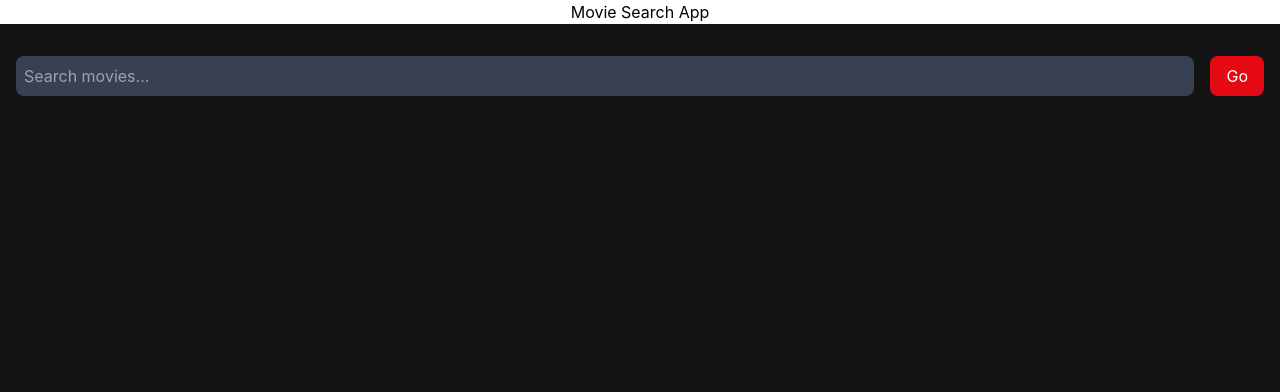
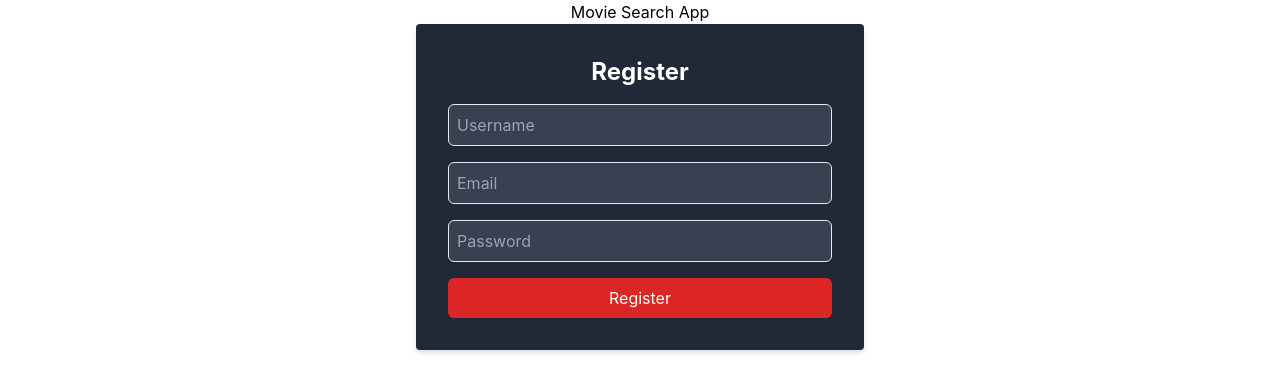
Before and after one commit to FranciscoWatson/Movie-App, a React (Create React App) app in the folder Movie-App-React-WebApp/movie-webapp/: page / in a window 1280 px wide. Shown: the top 392 px of the page. Built offline with nearby package versions, Linux system fonts and the light colour scheme.

Commit message:
Agregamos front de login y registro y algunos filtros

```diff
--- a/Movie-App-React-WebApp/movie-webapp/package.json
+++ b/Movie-App-React-WebApp/movie-webapp/package.json
@@ -6,8 +6,10 @@
     "@testing-library/jest-dom": "^5.17.0",
     "@testing-library/react": "^13.4.0",
     "@testing-library/user-event": "^13.5.0",
+    "bootstrap": "^5.3.3",
     "react": "^18.2.0",
     "react-dom": "^18.2.0",
+    "react-router-dom": "^6.22.3",
     "react-scripts": "5.0.1",
     "web-vitals": "^2.1.4"
   },
--- a/Movie-App-React-WebApp/movie-webapp/src/App.jsx
+++ b/Movie-App-React-WebApp/movie-webapp/src/App.jsx
@@ -1,11 +1,33 @@
+import React, { useState } from 'react';
 import './App.css';
 import MovieSearch from './components/MovieSearch';
+import RegisterForm from './components/RegisterForm';
+import LoginForm from './components/LoginForm';
 
 function App() {
+  const [isRegistered, setIsRegistered] = useState(false);
+  const [isLoggedIn, setIsLoggedIn] = useState(false);
+
+  const handleRegister = (userData) => {
+    console.log("Registrando usuario:", userData);
+    setIsRegistered(true);
+  };
+
+  const handleLogin = (userData) => {
+    console.log("Iniciando sesión:", userData);
+    setIsLoggedIn(true);
+  };
+
   return (
     <div className="App">
       <h1>Movie Search App</h1>
-      <MovieSearch />
+      {!isRegistered ? (
+        <RegisterForm onRegister={handleRegister} />
+      ) : !isLoggedIn ? (
+        <LoginForm onLogin={handleLogin} />
+      ) : (
+        <MovieSearch />
+      )}
     </div>
   );
 }
--- /dev/null
+++ b/Movie-App-React-WebApp/movie-webapp/src/components/LoginForm.jsx
@@ -0,0 +1,38 @@
+// LoginForm.jsx
+import React, { useState } from "react";
+
+const LoginForm = ({ onLogin }) => {
+  const [email, setEmail] = useState("");
+  const [password, setPassword] = useState("");
+
+  const handleSubmit = (e) => {
+    e.preventDefault();
+    // Aquí puedes agregar la lógica para enviar los datos de inicio de sesión al backend
+    onLogin({ email, password });
+  };
+
+  return (
+    <form onSubmit={handleSubmit} className="max-w-md mx-auto bg-gray-800 p-8 rounded shadow-md">
+      <h2 className="text-2xl font-bold mb-4 text-center text-white">Login</h2>
+      <input
+        type="email"
+        placeholder="Email"
+        value={email}
+        onChange={(e) => setEmail(e.target.value)}
+        className="block w-full p-2 mb-4 border rounded-md focus:outline-none focus:ring focus:border-yellow-400 transition duration-300 bg-gray-700 text-white"
+      />
+      <input
+        type="password"
+        placeholder="Password"
+        value={password}
+        onChange={(e) => setPassword(e.target.value)}
+        className="block w-full p-2 mb-4 border rounded-md focus:outline-none focus:ring focus:border-yellow-400 transition duration-300 bg-gray-700 text-white"
+      />
+      <button type="submit" className="w-full bg-red-600 hover:bg-red-700 text-white py-2 rounded-md transition duration-300">
+        Login
+      </button>
+    </form>
+  );
+};
+
+export default LoginForm;
--- a/Movie-App-React-WebApp/movie-webapp/src/components/MovieCard.jsx
+++ b/Movie-App-React-WebApp/movie-webapp/src/components/MovieCard.jsx
@@ -1,18 +1,13 @@
+// MovieCard.jsx
+
 import React from "react";
 
-const IMAGE_BASE_URL = "https://image.tmdb.org/t/p/w500";
 
 const MovieCard = ({ movie }) => {
   return (
-    <div className="group bg-gray-800 rounded-lg shadow-lg overflow-hidden relative">
-      <img src={movie.poster_path ? `${IMAGE_BASE_URL}${movie.poster_path}` : 'path/to/default/image.jpg'} alt={movie.title} className="w-full object-cover group-hover:opacity-50" />
-      {/* Overlay that appears on hover */}
-      <div className="absolute inset-0 opacity-0 group-hover:opacity-100 transition-opacity duration-300 bg-black bg-opacity-60 flex items-center justify-center">
-        <div className="text-center">
-          <h3 className="text-lg font-bold text-white">{movie.title}</h3>
-          <p className="text-sm text-gray-300">Rating: {movie.vote_average || "N/A"}</p>
-        </div>
-      </div>
+    <div className="movie-card">
+      <img src={`https://image.tmdb.org/t/p/w500/${movie.poster_path}`} alt={movie.title} />
+      <h3>{movie.title}</h3>
     </div>
   );
 };
--- a/Movie-App-React-WebApp/movie-webapp/src/components/MovieDetailsPopup.jsx
+++ b/Movie-App-React-WebApp/movie-webapp/src/components/MovieDetailsPopup.jsx
@@ -1,23 +1,24 @@
-// MovieDetailsPopup.jsx
 import React from "react";
 
 const IMAGE_BASE_URL = "https://image.tmdb.org/t/p/original";
 
 const MovieDetailsPopup = ({ movie, onClose }) => {
   return (
-    <div className="fixed inset-0 bg-black bg-opacity-50 z-50 flex items-center justify-center p-4">
-      <div className="bg-gray-800 rounded-lg shadow-xl overflow-hidden max-w-2xl w-full">
+    <div className="fixed inset-0 z-50 flex items-center justify-center p-4">
+      <div className="bg-gray-900 rounded-lg shadow-xl overflow-hidden max-w-2xl w-full">
         <div className="flex flex-col md:flex-row">
           {movie.poster_path && (
             <div className="md:w-1/2">
-              <img src={`${IMAGE_BASE_URL}${movie.poster_path}`} alt={movie.title} className="object-cover w-full h-full" />
+              <img src={`${IMAGE_BASE_URL}${movie.poster_path}`} alt={movie.title} className="object-cover w-full h-full rounded-t-lg md:rounded-t-none md:rounded-l-lg" />
             </div>
           )}
           <div className="flex-1 p-4">
             <h2 className="text-2xl font-bold mb-2">{movie.title}</h2>
-            <p>{movie.overview || "No overview available."}</p>
-            <p className="mt-4">Release Date: {movie.release_date}</p>
-            <p>Rating: {movie.vote_average}</p>
+            <p className="text-gray-400">{movie.overview || "No overview available."}</p>
+            <div className="mt-4 flex items-center">
+              <p className="mr-4">Release Date: {movie.release_date}</p>
+              <p>Rating: {movie.vote_average}</p>
+            </div>
             <button onClick={onClose} className="mt-4 px-4 py-2 bg-red-600 text-white rounded hover:bg-red-700 transition duration-300">Close</button>
           </div>
         </div>
--- a/Movie-App-React-WebApp/movie-webapp/src/components/MovieSearch.jsx
+++ b/Movie-App-React-WebApp/movie-webapp/src/components/MovieSearch.jsx
@@ -1,55 +1,90 @@
 import React, { useState } from "react";
 import MovieCard from "./MovieCard";
-import MovieDetailsPopup from "./MovieDetailsPopup"; // You'll create this component next
+import MovieDetailsPopup from "./MovieDetailsPopup";
 
 const MovieSearch = () => {
   const [query, setQuery] = useState("");
   const [movies, setMovies] = useState([]);
-  const [activeMovie, setActiveMovie] = useState(null); // New state for active/focused movie
+  const [activeMovie, setActiveMovie] = useState(null);
+  const [genre, setGenre] = useState("");
+  const [actor, setActor] = useState("");
+  const [director, setDirector] = useState("");
 
   const API_KEY = "81b11a2b974891b65c1d7eb7fe785eb3";
   const BASE_URL = "https://api.themoviedb.org/3";
 
-  const fetchMovies = async (searchQuery) => {
-    const url = `${BASE_URL}/search/movie?api_key=${API_KEY}&query=${encodeURIComponent(
-      searchQuery
-    )}`;
+  const fetchMovies = async () => {
+    const url = `${BASE_URL}/search/movie?api_key=${API_KEY}&query=${encodeURIComponent(query)}`;
     const response = await fetch(url);
     const data = await response.json();
-    return data.results;
+
+    let filteredMovies = data.results.filter(movie => movie.poster_path); // Filtrar películas sin imagen
+
+    if (genre) {
+      filteredMovies = filteredMovies.filter(movie => movie.genre_ids && movie.genre_ids.includes(parseInt(genre)));
+    }
+    if (actor) {
+      // Agrega aquí el filtrado por actor si es necesario
+    }
+    if (director) {
+      // Agrega aquí el filtrado por director si es necesario
+    }
+
+    return filteredMovies;
   };
+
 
   const handleSearch = async (e) => {
     e.preventDefault();
-    if (!query) return;
-    const searchedMovies = await fetchMovies(query);
+    const searchedMovies = await fetchMovies();
     setMovies(searchedMovies);
   };
 
 const handleMovieSelect = (movie) => {
-    setActiveMovie(movie); // Set the active movie to the one selected
+  setActiveMovie(movie);
 };
+
 
   return (
     <div className="min-h-screen bg-netflix-dark text-white px-4 py-8">
-      <div className="max-w mx-auto">  {/* Cambiar aca para el ancho del componente */}
-      <form onSubmit={handleSearch} className="flex flex-col sm:flex-row gap-4">
+      <div className="max-w mx-auto">
+        <form onSubmit={handleSearch} className="flex flex-col sm:flex-row gap-4 mb-4">
           <input
             type="text"
             placeholder="Search movies..."
             value={query}
-      onChange={(e) => setQuery(e.target.value)} // Use setQuery to update query state
+            onChange={(e) => setQuery(e.target.value)}
+            className="flex-1 p-2 outline-none rounded-lg focus:ring-2 focus:ring-netflix-red focus:bg-gray-800 bg-gray-700 text-white placeholder-gray-400"
+          />
+          <input
+            type="text"
+            placeholder="Genre"
+            value={genre}
+            onChange={(e) => setGenre(e.target.value)}
+            className="flex-1 p-2 outline-none rounded-lg focus:ring-2 focus:ring-netflix-red focus:bg-gray-800 bg-gray-700 text-white placeholder-gray-400"
+          />
+          <input
+            type="text"
+            placeholder="Actor"
+            value={actor}
+            onChange={(e) => setActor(e.target.value)}
+            className="flex-1 p-2 outline-none rounded-lg focus:ring-2 focus:ring-netflix-red focus:bg-gray-800 bg-gray-700 text-white placeholder-gray-400"
+          />
+          <input
+            type="text"
+            placeholder="Director"
+            value={director}
+            onChange={(e) => setDirector(e.target.value)}
             className="flex-1 p-2 outline-none rounded-lg focus:ring-2 focus:ring-netflix-red focus:bg-gray-800 bg-gray-700 text-white placeholder-gray-400"
           />
           <button
             type="submit"
             className="px-4 py-2 bg-netflix-red hover:bg-red-700 rounded-lg transition duration-300"
           >
-      Go
+            Search
           </button>
         </form>
-        {/* Your existing UI components */}
-        <div className="grid grid-cols-1 sm:grid-cols-2 md:grid-cols-3 lg:grid-cols-4 xl:grid-cols-5 gap-6 mt-8">
+        <div className="grid grid-cols-1 sm:grid-cols-2 md:grid-cols-3 lg:grid-cols-4 xl:grid-cols-5 gap-6">
           {movies.map((movie) => (
             <div key={movie.id} onClick={() => handleMovieSelect(movie)}>
               <MovieCard movie={movie} />
--- /dev/null
+++ b/Movie-App-React-WebApp/movie-webapp/src/components/RegisterForm.jsx
@@ -0,0 +1,46 @@
+// RegisterForm.jsx
+import React, { useState } from "react";
+
+const RegisterForm = ({ onRegister }) => {
+  const [username, setUsername] = useState("");
+  const [email, setEmail] = useState("");
+  const [password, setPassword] = useState("");
+
+  const handleSubmit = (e) => {
+    e.preventDefault();
+    // Aquí puedes agregar la lógica para enviar los datos de registro al backend
+    onRegister({ username, email, password });
+  };
+
+  return (
+    <form onSubmit={handleSubmit} className="max-w-md mx-auto bg-gray-800 p-8 rounded shadow-md">
+      <h2 className="text-2xl font-bold mb-4 text-center text-white">Register</h2>
+      <input
+        type="text"
+        placeholder="Username"
+        value={username}
+        onChange={(e) => setUsername(e.target.value)}
+        className="block w-full p-2 mb-4 border rounded-md focus:outline-none focus:ring focus:border-yellow-400 transition duration-300 bg-gray-700 text-white"
+      />
+      <input
+        type="email"
+        placeholder="Email"
+        value={email}
+        onChange={(e) => setEmail(e.target.value)}
+        className="block w-full p-2 mb-4 border rounded-md focus:outline-none focus:ring focus:border-yellow-400 transition duration-300 bg-gray-700 text-white"
+      />
+      <input
+        type="password"
+        placeholder="Password"
+        value={password}
+        onChange={(e) => setPassword(e.target.value)}
+        className="block w-full p-2 mb-4 border rounded-md focus:outline-none focus:ring focus:border-yellow-400 transition duration-300 bg-gray-700 text-white"
+      />
+      <button type="submit" className="w-full bg-red-600 hover:bg-red-700 text-white py-2 rounded-md transition duration-300">
+        Register
+      </button>
+    </form>
+  );
+};
+
+export default RegisterForm;
```
Also changed, not shown: Movie-App-React-WebApp/movie-webapp/src/App.css (line endings or trailing spaces), 1 other file (tests, documents, lock files or other folders). Lines whose indentation alone changed are shown as unchanged.
